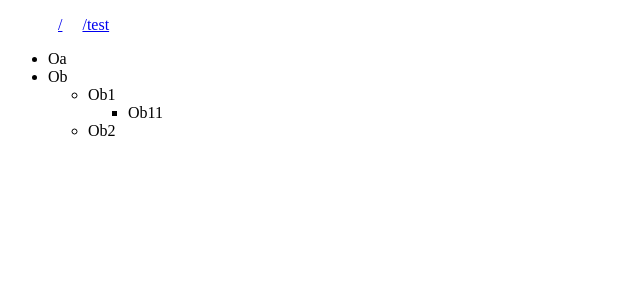
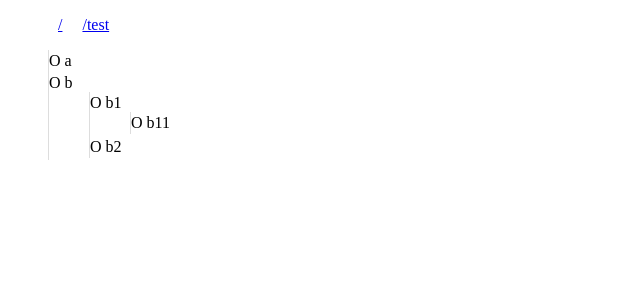
Before and after one commit to hexf00/drag-demo, a Vue app: page / in a window 1280 px wide. Shown: the top 300 px of the page, without its empty margins (0-640 px from the left). Built offline with nearby package versions, Linux system fonts and the light colour scheme.

Commit message:
feat:添加拖拽特效

```diff
--- a/src/components/TreeItem/TreeItem.tsx
+++ b/src/components/TreeItem/TreeItem.tsx
@@ -1,5 +1,6 @@
 import { Vue, Component, Prop } from 'vue-property-decorator'
 import { CreateElement } from 'vue'
+import style from './style.module.scss'
 
 @Component
 export default class TreeItem extends Vue {
@@ -11,31 +12,75 @@ export default class TreeItem extends Vue {
   @Prop(Object) item!: ITreeItem<{ value: string }>
 
   dragstart(e: DragEvent) {
+    this.$set(this.$root.$data, 'item', this.item.value)
     console.log('ondragstart', this.item.value, e)
   }
 
   dragenter(e: DragEvent) {
+    this.$set(this.$root.$data, 'target', this.item.value)
     console.log('ondragenter', this.item.value, e)
   }
 
   dragover(e: DragEvent) {
-    console.log('ondragover', this.item.value, e)
+    this.$set(this.$root.$data, 'target', this.item.value)
+
+    const pos = this.calDropPosition(e)
+
+    this.$set(this.$root.$data, 'pos', pos)
+    console.log('ondragover', this.item.value, pos, e)
+
+    // 说明：没有这句drop事件将不会被触发
+    e.preventDefault()
+
+    // 说明：事件应停止冒泡，否则会循环通知到父级
+    e.stopPropagation()
   }
 
   drop(e: DragEvent) {
     console.log('ondrop', this.item.value, e)
+    // 说明：事件应停止冒泡，否则会循环通知到父级
+    e.stopPropagation()
   }
 
   dragleave(e: DragEvent) {
     console.log('ondragleave', this.item.value, e)
   }
 
+  calDropPosition(e: DragEvent) {
+    const target = e.target as HTMLElement
+    const offsetTop = target.offsetTop
+    const offsetHeight = target.offsetHeight
+    const pageY = e.pageY
+    const gapHeight = 0.2 * offsetHeight
+    if (pageY > offsetTop + offsetHeight - gapHeight) {
+      //放在目标节点后面-同级
+      return 'after'
+    }
+    if (pageY < offsetTop + gapHeight) {
+      //放在目标节点前面-同级
+      return 'before'
+    }
+    //放在目标节点里面-作为子节点
+    return 'inner'
+  }
+
   render(h: CreateElement) {
     const { dragstart, dragenter, dragover, drop, dragleave } = this
-    return <li on={{ dragenter, dragover, drop, dragleave }}>
+    // eslint-disable-next-line
+    // @ts-ignore
+    const { item, target, pos } = this.$root.$data
+
+    console.log(target === this.item.value)
+
+    return <li on={{ dragenter, dragover, drop, dragleave }} class={`
+      ${style.li}
+      ${item === this.item.value && style.ondrag}
+      ${target === this.item.value && style.ondrop}
+      ${style[pos]}
+     `}>
       {/* draggable 标记什么元素可以开始拖拽  */}
-      <span draggable on={{ dragstart }}>O</span>
-      {this.item.value}
+
+      <div><span draggable on={{ dragstart, drop }}>O</span> {this.item.value}</div>
       <ul>
         {this.item.children.map(it => <TreeItem item={it}></TreeItem>)}
       </ul>
--- /dev/null
+++ b/src/components/TreeItem/style.module.scss
@@ -0,0 +1,40 @@
+$color: #fff;
+$activeColor: #ddd;
+
+.li {
+  border-left: 1px solid #ddd;
+  list-style: none;
+
+  &::before {
+    content: " ";
+    display: block;
+    border-top: 2px solid $color;
+  }
+  &::after {
+    content: " ";
+    display: block;
+    border-bottom: 2px solid $color;
+  }
+}
+
+.ondrag {
+  color: #ddd;
+}
+.ondrop {
+  &.before::before {
+    content: " ";
+    display: block;
+    border-top: 2px solid $activeColor;
+  }
+  &.inner::after {
+    content: " ";
+    display: block;
+    border-bottom: 2px solid $activeColor;
+    margin-left: 40px;
+  }
+  &.after::after {
+    content: " ";
+    display: block;
+    border-bottom: 2px solid $activeColor;
+  }
+}
--- a/src/index.tsx
+++ b/src/index.tsx
@@ -7,6 +7,9 @@ new Vue({
   router,
   data() {
     return {
+      item: null,
+      target: null,
+      pos: null,
     }
   },
   computed: {
--- a/src/themes/pure/Index/Index.tsx
+++ b/src/themes/pure/Index/Index.tsx
@@ -23,7 +23,9 @@ export default class Index extends Vue {
   }
 
   dragend(e: DragEvent) {
-    console.log('ondragend', e)
+    // eslint-disable-next-line
+    // @ts-ignore
+    console.log('ondragend', this.$root.item, this.$root.target, e)
   }
 
   dragenter(e: DragEvent) {
@@ -32,6 +34,7 @@ export default class Index extends Vue {
 
   dragover(e: DragEvent) {
     console.log('ondragover', e)
+    e.preventDefault()
   }
 
   drop(e: DragEvent) {
@@ -47,8 +50,8 @@ export default class Index extends Vue {
 
     return <div>
       <ul on={{
+        drop,
         dragend,
-        dragenter, dragover, drop, dragleave,
       }}>
         {this.data.map(it => <TreeItem item={it}></TreeItem>)}
       </ul>
```
